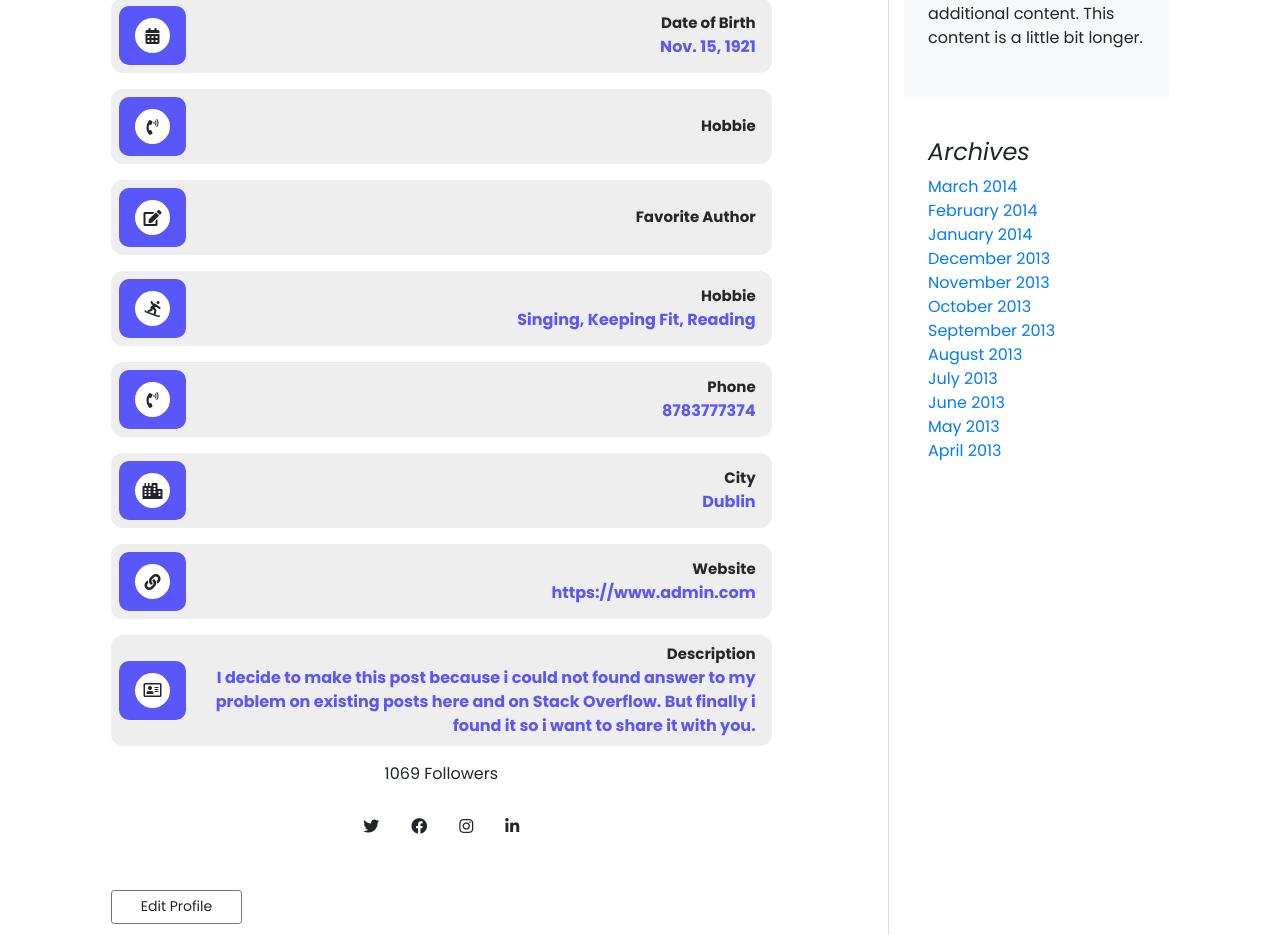
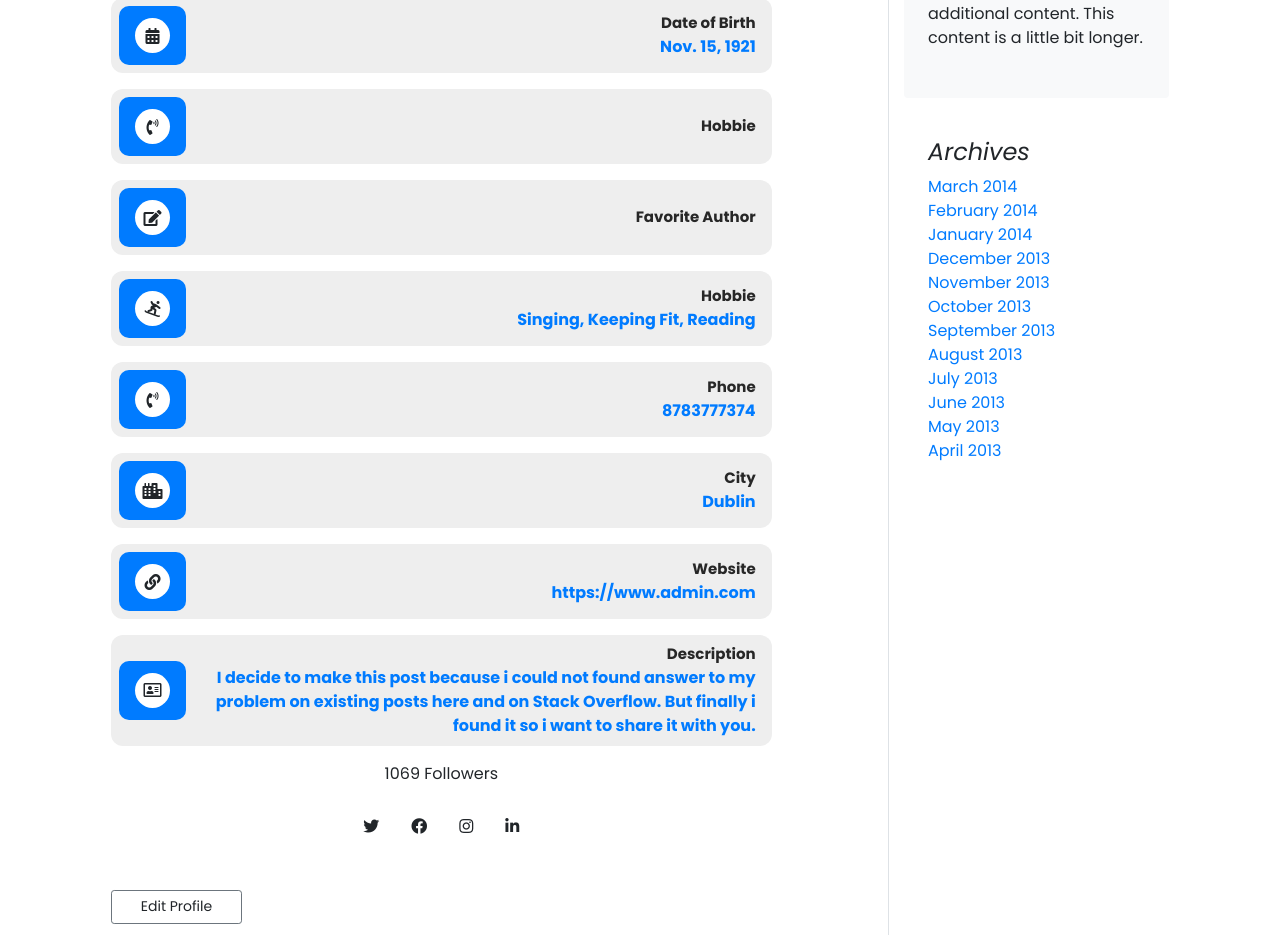
Before and after one commit to ai-dev-official/Photographer-Web-App-in-Django, a Django app: page /accounts/profile/ in a window 1280 px wide. Shown: the part 774-1709 px from the top of the page. Run offline with Django 3.2, Linux system fonts and the light colour scheme; a user stored in the database is signed in; data comes from the database, SQL or seed files in the repository; some libraries are stand-ins or nearby versions.

```diff
--- a/static/css/custom.css
+++ b/static/css/custom.css
@@ -434,7 +434,7 @@
 
 .profile-image {
   border-radius: 50%;
-  border: 2px solid #5957f9
+  border: 2px solid #007bff;
 }
 
 .name {
@@ -458,11 +458,11 @@
 }
 
 .middle-container:hover {
-  border: 1px solid #5957f9
+  border: 1px solid #007bff;
 }
 
 .dollar-div {
-  background-color: #5957f9;
+  background-color: #007bff;
   padding: 12px;
   border-radius: 10px
 }
@@ -480,7 +480,7 @@
 
 .dollar {
   font-size: 16px !important;
-  color: #5957f9 !important;
+  color: #007bff;!important;
   font-weight: bold !important
 }
 
@@ -491,7 +491,7 @@
 }
 
 .amount {
-  color: #5957f9;
+  color: #007bff;
   font-size: 16px;
   font-weight: bold
 }
@@ -503,7 +503,7 @@
 }
 
 .recent-border {
-  border-left: 2px solid #5957f9;
+  border-left: 2px solid #007bff;
   display: flex;
   align-items: center
 }
@@ -515,7 +515,7 @@
 .recent-orders {
   font-size: 16px;
   font-weight: 700;
-  color: #5957f9;
+  color: #007bff;
   margin-left: 2px
 }
 
```
